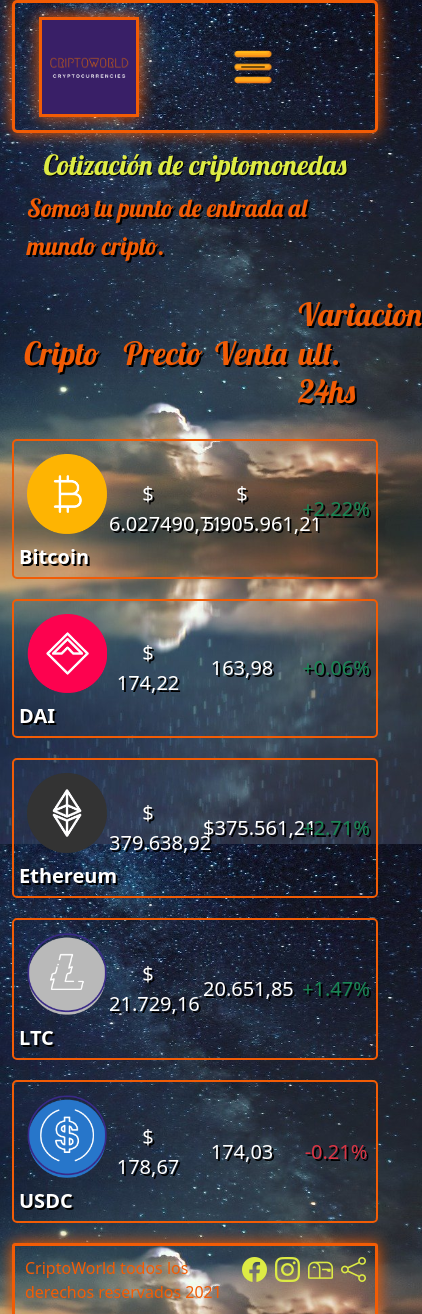
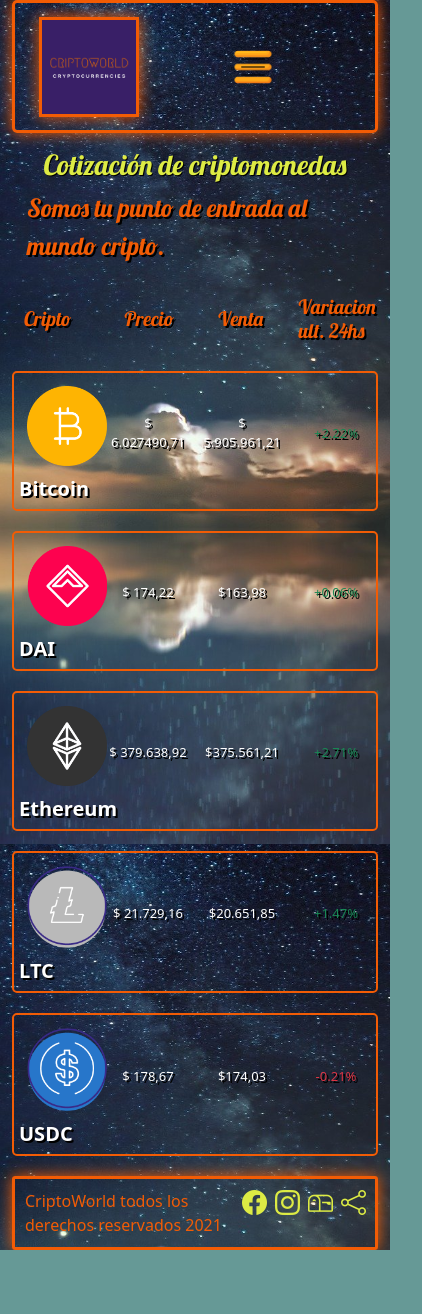
Before and after one commit to LuchoCassani/criptoworld2.0, a website: page secciones/cotizaciones.html in a window 390 px wide. Shown: the top 1314 px of the page, 422 px wide, since content can reach past the window. After the commit the page ends 1250 px from the top, so only its background shows below. Drawn offline with nearby package versions, Linux system fonts and the light colour scheme.

Commit message:
actualizacion

```diff
--- a/SASS/scss/_comoEmpezar.scss
+++ b/SASS/scss/_comoEmpezar.scss
@@ -32,16 +32,12 @@
 $dark-color: #391F67;
 $gray-color: #BBB2CB;
 $main-font: 'Montserrat', sans-serif;
-.contacto{
-    background-image: url(../../img/contacto.jpg);
-    background-size: contain;
-}
 
 .titulo2{
-        margin-top: 3rem;
+    @extend %estilo_titulos;
 
     .titulos_contacto{
-        color: $light-color;
+        @extend %estilo_titulos;
 
     }
 }
--- a/SASS/scss/_cotizaciones.scss
+++ b/SASS/scss/_cotizaciones.scss
@@ -5,7 +5,9 @@
     padding: 15px;
     h1{
         @extend %estilo_titulos;
+
     }
+
 
 
     .texto{
@@ -56,3 +58,13 @@
 .decrease{
     color: #dc3545;
 }
+@media (max-width: 768px){
+    .lista_criptos h3{
+        font-size: 20px;
+    }
+}
+@media (max-width: 768px){
+    .precio p , .venta p , .increase p , .decrease p {
+        font-size: 13px;
+    }
+}
--- a/SASS/scss/_footer.scss
+++ b/SASS/scss/_footer.scss
@@ -4,6 +4,10 @@
     border: 3px solid #F25C05;
     border-radius: 3px;
     margin-top: 15px;
+    position:static;
+    left: 0;
+    bottom: 0;
+    width: 100%;
     .derechos{
         color: #F25C05;
         p{
--- a/SASS/scss/_herramientas.scss
+++ b/SASS/scss/_herramientas.scss
@@ -78,3 +78,16 @@
         width: 100%
     };
 }
+@media (max-width: 768px){
+    .row ul{
+        display: flex;
+        flex-direction: column;
+        flex-wrap: wrap;
+        justify-content: center;
+        align-content: flex-start;
+        align-items: flex-end;
+    }
+    .app .carousel2{
+        display: none;
+    }
+}
--- a/secciones/cotizaciones.html
+++ b/secciones/cotizaciones.html
@@ -84,9 +84,9 @@
               <strong>Bitcoin</strong>
               </span>
             </div>
-            <div class="col-3 precio">$ 6.027490,71</div>
-            <div class="col-3 venta"> $ 5.905.961,21 </div>
-            <div class="col-3 increase">+2.22%</div>
+            <div class="col-3 precio"> <p>$ 6.027490,71</p></div>
+            <div class="col-3 venta"> <p>$ 5.905.961,21</p> </div>
+            <div class="col-3 increase"><p>+2.22%</p></div>
           </div>
         </div>
         <div class="container filas" data-aos="fade-up"
@@ -96,9 +96,10 @@
               <strong>DAI</strong>
               </span>
           </div>
-            <div class="col-3 precio">$ 174,22</div>
-            <div class="col-3 venta">163,98</div>
-            <div class="col-3 increase">+0.06%</div>
+            <div class="col-3 precio"><p>$ 174,22</p></div>
+            <div class="col-3 venta"><p>
+              $163,98</p></div>
+            <div class="col-3 increase"><p>+0.06%</p></div>
           </div>
         </div>
         <div class="container filas" data-aos="fade-up"
@@ -108,9 +109,9 @@
               <strong>Ethereum</strong>
               </span>
           </div>
-            <div class="col-3 precio">$ 379.638,92</div>
-            <div class="col-3 venta">$375.561,21</div>
-            <div class="col-3 increase">+2.71%</div>
+            <div class="col-3 precio"><p>$ 379.638,92</p></div>
+            <div class="col-3 venta"><p>$375.561,21</p></div>
+            <div class="col-3 increase"><p>+2.71%</p></div>
           </div>
         </div>
         <div class="container filas" data-aos="fade-up"
@@ -120,9 +121,9 @@
               <strong>LTC</strong>
               </span>
           </div>
-            <div class="col-3 precio">$ 21.729,16</div>
-            <div class="col-3 venta">20.651,85</div>
-            <div class="col-3 increase">+1.47%</div>
+            <div class="col-3 precio"><p>$ 21.729,16</p></div>
+            <div class="col-3 venta"><p>$20.651,85</p></div>
+            <div class="col-3 increase"><p>+1.47%</p></div>
           </div>
         </div>
         <div class="container filas" data-aos="fade-up"
@@ -132,9 +133,9 @@
               <strong>USDC</strong>
               </span>
           </div>
-            <div class="col-3 precio">$ 178,67</div>
-            <div class="col-3 venta">174,03</div>
-            <div class="col-3 decrease">-0.21%</div>
+            <div class="col-3 precio"><p>$ 178,67</p></div>
+            <div class="col-3 venta"><p>$174,03</p></div>
+            <div class="col-3 decrease"><p> -0.21%</p></div>
           </div>
         </div>
       </section>
```
Also changed, not shown: SASS/css/style.css, 1 other file.
